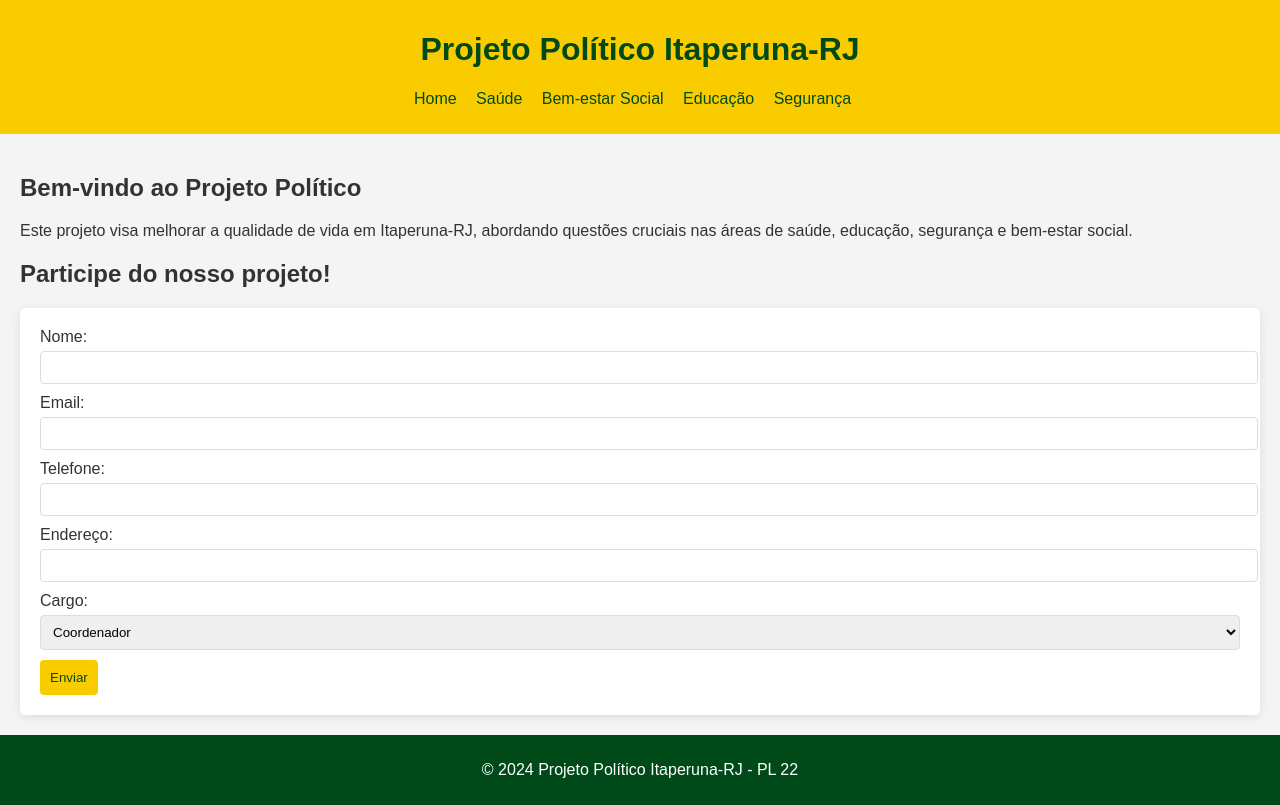
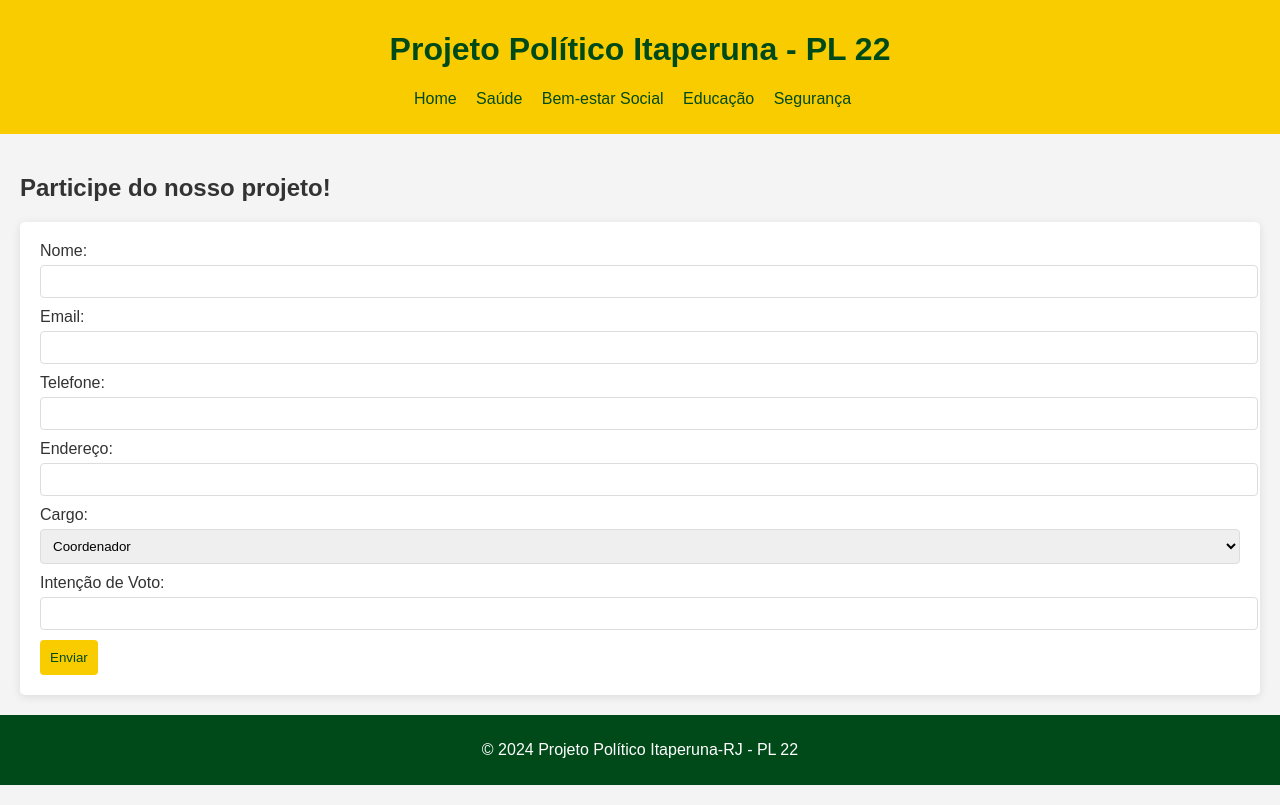
Before and after one commit to noroestenews/noroestenews.github.io, a plain HTML site: page index.html in a window 1280 px wide. Drawn offline with Linux system fonts and the light colour scheme.

Commit message:
Update index.html

```diff
--- a/index.html
+++ b/index.html
@@ -8,7 +8,7 @@
 </head>
 <body>
     <header>
-        <h1>Projeto Político Itaperuna-RJ</h1>
+        <h1>Projeto Político Itaperuna - PL 22</h1>
         <nav>
             <ul>
                 <li><a href="index.html">Home</a></li>
@@ -20,10 +20,6 @@
         </nav>
     </header>
     <main>
-        <section>
-            <h2>Bem-vindo ao Projeto Político</h2>
-            <p>Este projeto visa melhorar a qualidade de vida em Itaperuna-RJ, abordando questões cruciais nas áreas de saúde, educação, segurança e bem-estar social.</p>
-        </section>
         <section>
             <h2>Participe do nosso projeto!</h2>
             <form id="campaignForm">
@@ -47,6 +43,9 @@
                     <option value="outros">Outros</option>
                 </select>
 
+                <label for="intencao">Intenção de Voto:</label>
+                <input type="text" id="intencao" name="intencao" required>
+
                 <button type="submit">Enviar</button>
             </form>
         </section>
@@ -66,7 +65,10 @@
                 alert('Dados enviados com sucesso!');
                 form.reset(); // Reseta o formulário após envio
             })
-            .catch(error => console.error('Erro!', error.message));
+            .catch(error => {
+                console.error('Erro!', error.message);
+                alert('Ocorreu um erro. Tente novamente mais tarde.');
+            });
     });
     </script>
 </body>
```
